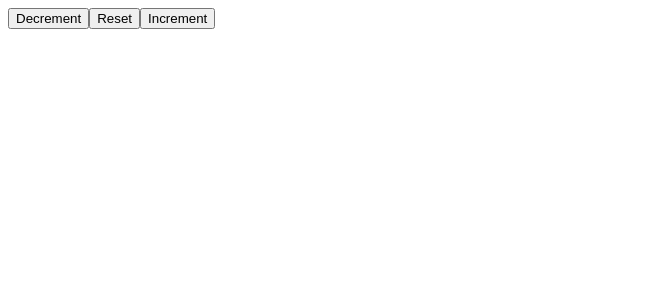
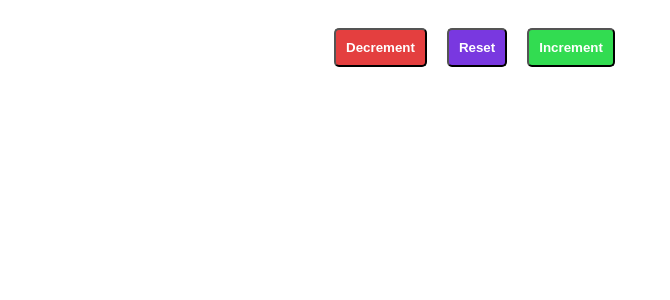
Before and after one commit to kveemo/React-Projects, a React (Vite) app in the folder counting-program/: page / in a window 1280 px wide. Shown: the top 300 px of the page, without its empty margins (0-670 px from the left). Built offline with nearby package versions, Linux system fonts and the light colour scheme.

Commit message:
Some styling

```diff
--- a/counting-program/src/Counter/Counter.jsx
+++ b/counting-program/src/Counter/Counter.jsx
@@ -1,11 +1,11 @@
 import React, {useState} from "react";
-
+import styles from './Counter.module.css';
 function Button() {
     return(
-        <div>
-            <button>Decrement</button>
-            <button>Reset</button>
-            <button>Increment</button>
+        <div className={styles.buttonContainer}>
+            <button className = {styles.decrementButton}>Decrement</button>
+            <button className = {styles.resetButton}>Reset</button>
+            <button className = {styles.incrementButton}>Increment</button>
         </div>
     );
 }
--- /dev/null
+++ b/counting-program/src/Counter/Counter.module.css
@@ -0,0 +1,40 @@
+.buttonContainer {
+    margin: auto;
+    width: 50%;
+    display: block;
+    padding: 10px;
+    font-family:Arial, Helvetica, sans-serif;
+
+
+
+}
+
+.buttonContainer .decrementButton {
+    background-color: hsl(0, 75%, 57%);
+    border-radius: 5px;
+    padding: 10px;
+    margin: 10px;
+    font-weight: bold;
+    color: white;
+}
+
+.buttonContainer .resetButton {
+    background-color: hsl(263, 73%, 55%);
+    border-radius: 5px;
+    padding: 10px;
+    margin: 10px;
+    font-weight: bold;
+    color: white;
+}
+
+.buttonContainer .incrementButton {
+    background-color: hsl(131, 71%, 53%);
+    border-radius: 5px;
+    padding: 10px;
+    margin: 10px;
+    font-weight: bold;
+    color: white;
+
+
+
+}
```
